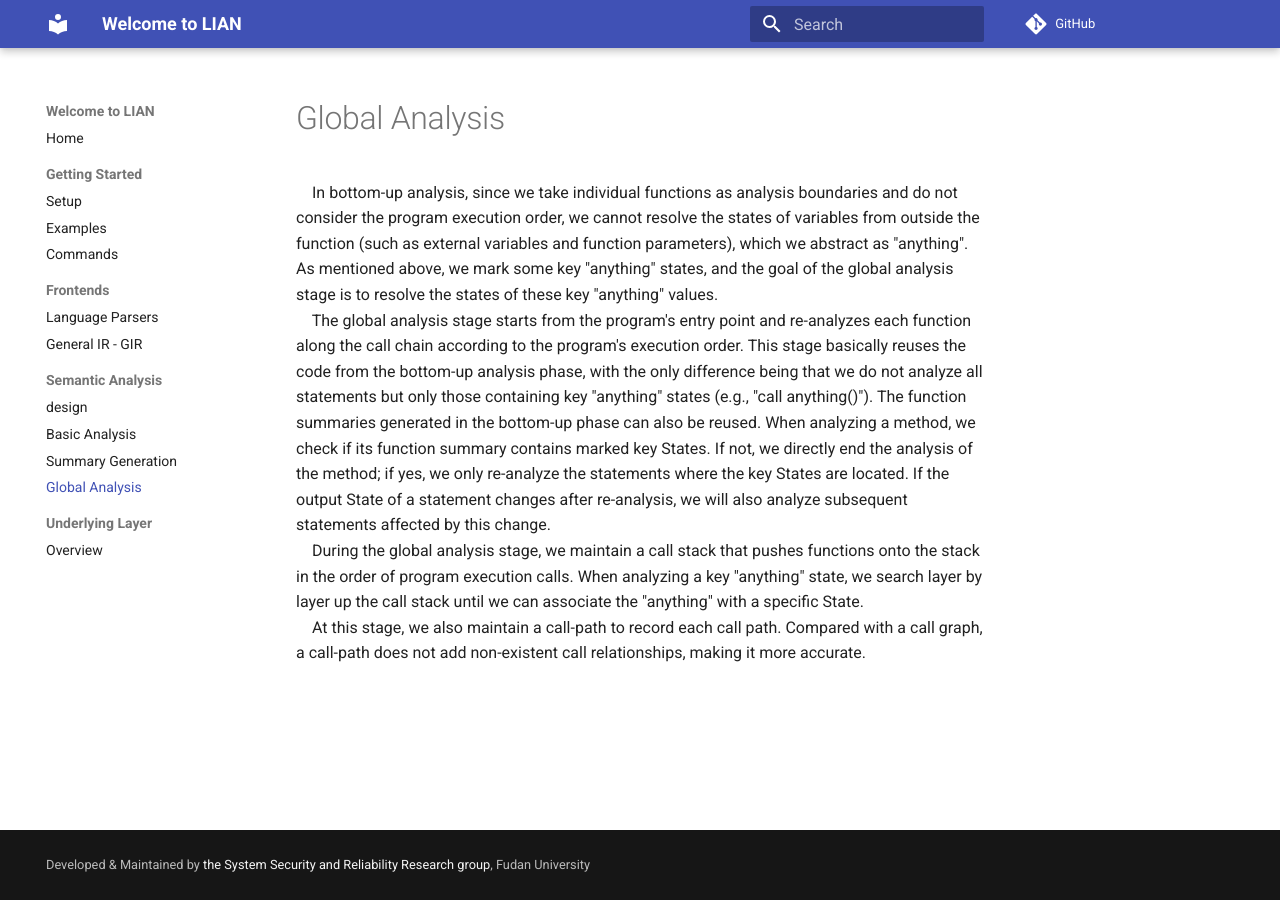
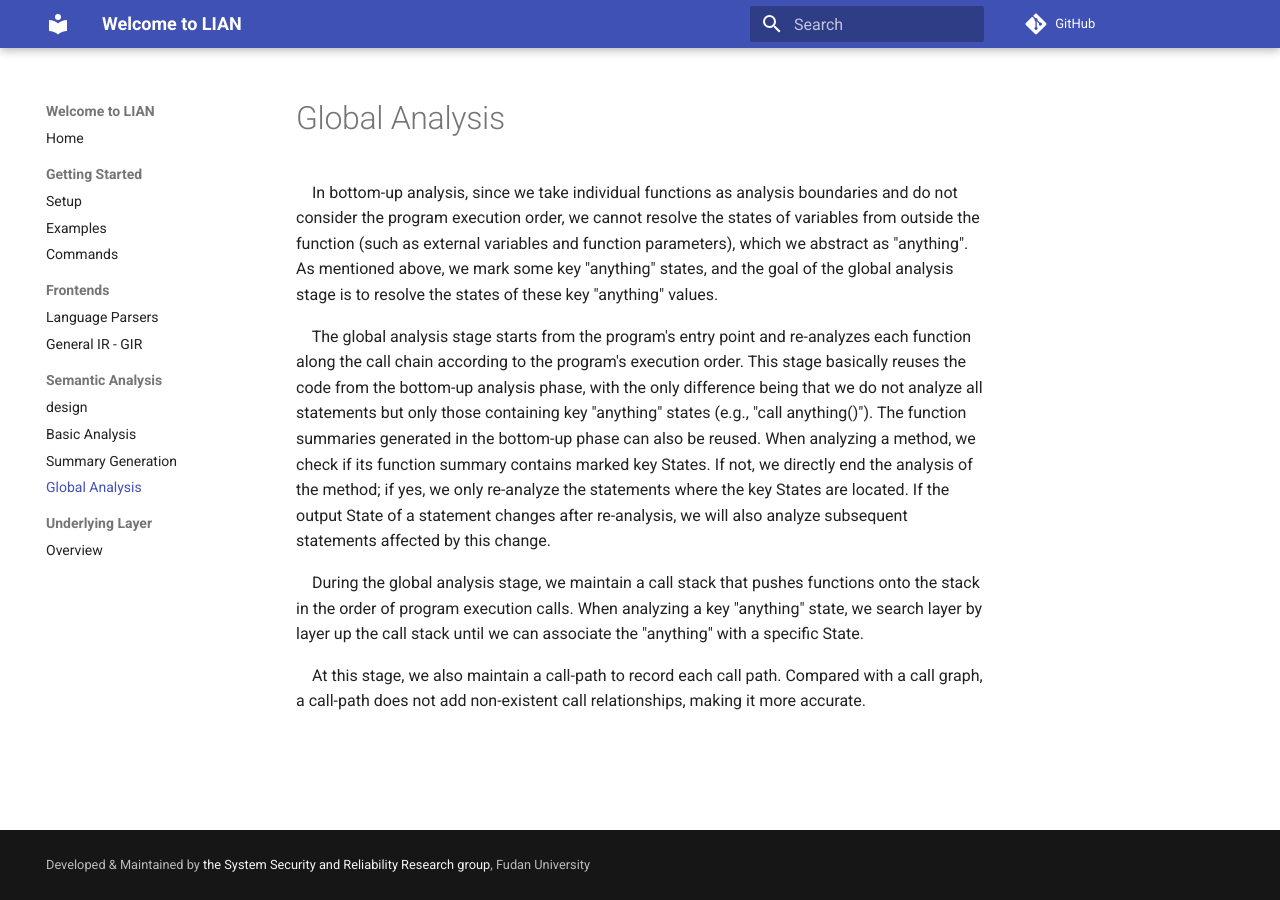
Before and after one commit to yang-guangliang/lian, an MkDocs documentation site: the page built from docs/en/global_analysis.md, in a window 1280 px wide. Built offline with MkDocs 1.6.1 and Material for MkDocs 9.7.7, drawn with Linux system fonts in a browser that asks for light colours; comment, search, counter and statistics services are not loaded.

Commit message:
update docs

```diff
--- a/docs/en/global_analysis.md
+++ b/docs/en/global_analysis.md
@@ -1,6 +1,9 @@
 # Global Analysis
 
-&emsp;In bottom-up analysis, since we take individual functions as analysis boundaries and do not consider the program execution order, we cannot resolve the states of variables from outside the function (such as external variables and function parameters), which we abstract as "anything". As mentioned above, we mark some key "anything" states, and the goal of the global analysis stage is to resolve the states of these key "anything" values.<br>
-&emsp;The global analysis stage starts from the program's entry point and re-analyzes each function along the call chain according to the program's execution order. This stage basically reuses the code from the bottom-up analysis phase, with the only difference being that we do not analyze all statements but only those containing key "anything" states (e.g., "call anything()"). The function summaries generated in the bottom-up phase can also be reused. When analyzing a method, we check if its function summary contains marked key States. If not, we directly end the analysis of the method; if yes, we only re-analyze the statements where the key States are located. If the output State of a statement changes after re-analysis, we will also analyze subsequent statements affected by this change.<br>
-&emsp;During the global analysis stage, we maintain a call stack that pushes functions onto the stack in the order of program execution calls. When analyzing a key "anything" state, we search layer by layer up the call stack until we can associate the "anything" with a specific State.<br>
+&emsp;In bottom-up analysis, since we take individual functions as analysis boundaries and do not consider the program execution order, we cannot resolve the states of variables from outside the function (such as external variables and function parameters), which we abstract as "anything". As mentioned above, we mark some key "anything" states, and the goal of the global analysis stage is to resolve the states of these key "anything" values.
+
+&emsp;The global analysis stage starts from the program's entry point and re-analyzes each function along the call chain according to the program's execution order. This stage basically reuses the code from the bottom-up analysis phase, with the only difference being that we do not analyze all statements but only those containing key "anything" states (e.g., "call anything()"). The function summaries generated in the bottom-up phase can also be reused. When analyzing a method, we check if its function summary contains marked key States. If not, we directly end the analysis of the method; if yes, we only re-analyze the statements where the key States are located. If the output State of a statement changes after re-analysis, we will also analyze subsequent statements affected by this change.
+
+&emsp;During the global analysis stage, we maintain a call stack that pushes functions onto the stack in the order of program execution calls. When analyzing a key "anything" state, we search layer by layer up the call stack until we can associate the "anything" with a specific State.
+
 &emsp;At this stage, we also maintain a call-path to record each call path. Compared with a call graph, a call-path does not add non-existent call relationships, making it more accurate.
```
Also changed, not shown: docs/en/summary_generation.md (+4 -0 lines).
